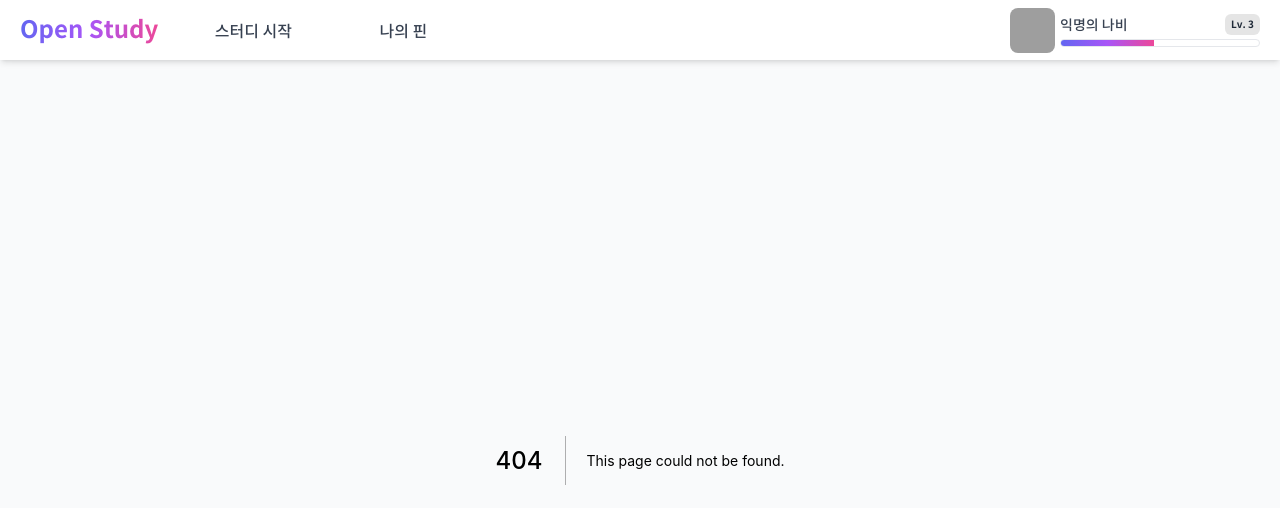
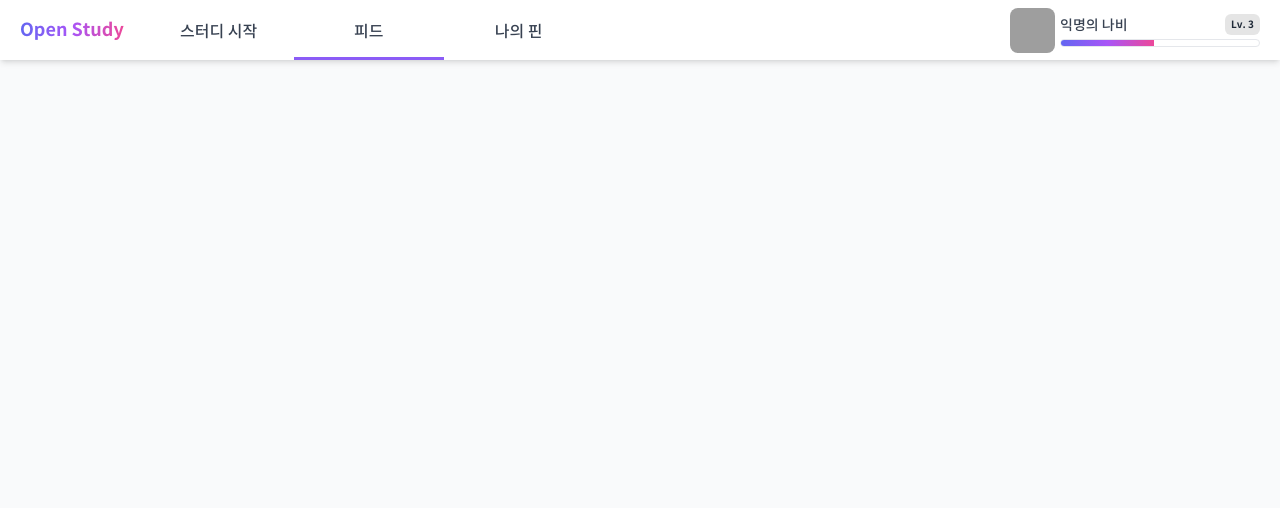
Before and after one commit to MaKeWhaT/Open-Study-Client, a Next.js app: page /feeds in a window 1280 px wide. Before the commit this address had no page. Shown: the top 508 px of the page. Built offline with nearby package versions, Linux system fonts and the light colour scheme; grey boxes are pictures that could not be loaded.

Commit message:
[OS-27] ADD: GNB > Navigation > 피드 메뉴 추가

```diff
--- /dev/null
+++ b/pages/feeds.tsx
@@ -0,0 +1,7 @@
+import type { NextPage } from "next";
+
+const Feeds: NextPage = () => {
+  return <div></div>;
+};
+
+export default Feeds;
--- a/src/domains/common/components/Header/Navigation.tsx
+++ b/src/domains/common/components/Header/Navigation.tsx
@@ -41,6 +41,10 @@ const PAGE_NAVIGATIONS = [
     text: "스터디 시작",
   },
   {
+    href: "/feeds",
+    text: "피드",
+  },
+  {
     href: "/pins",
     text: "나의 핀",
   },
--- a/src/domains/common/components/Header/index.tsx
+++ b/src/domains/common/components/Header/index.tsx
@@ -10,7 +10,7 @@ export default function Header() {
       <div className="mr-[20px] flex items-center pb-[4px]">
         <Text
           as="h1"
-          className="typo-bold-24 inline-block bg-gradient-to-r from-indigo-500 via-purple-500 to-pink-500 bg-clip-text text-transparent"
+          className="typo-bold-18 inline-block bg-gradient-to-r from-indigo-500 via-purple-500 to-pink-500 bg-clip-text text-transparent"
         >
           <Link href="/" passHref>
             <a>Open Study</a>
```
